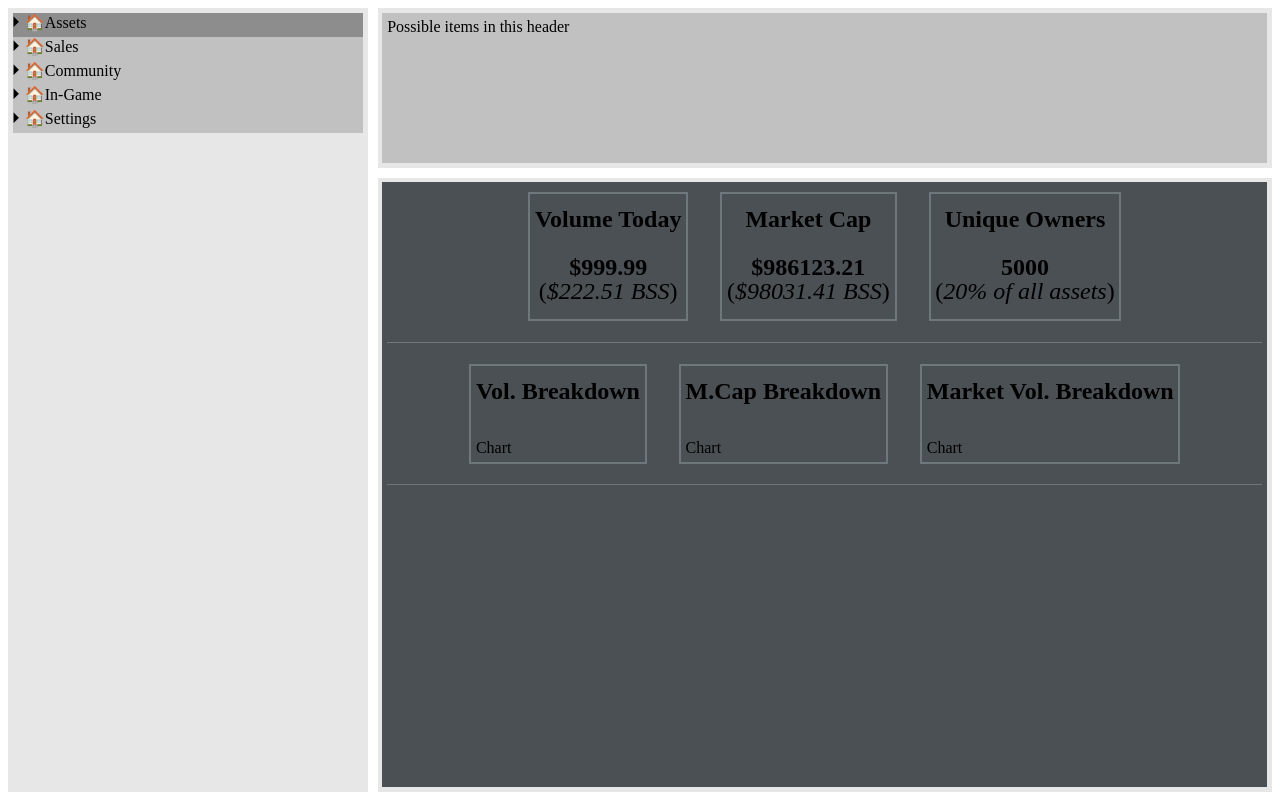
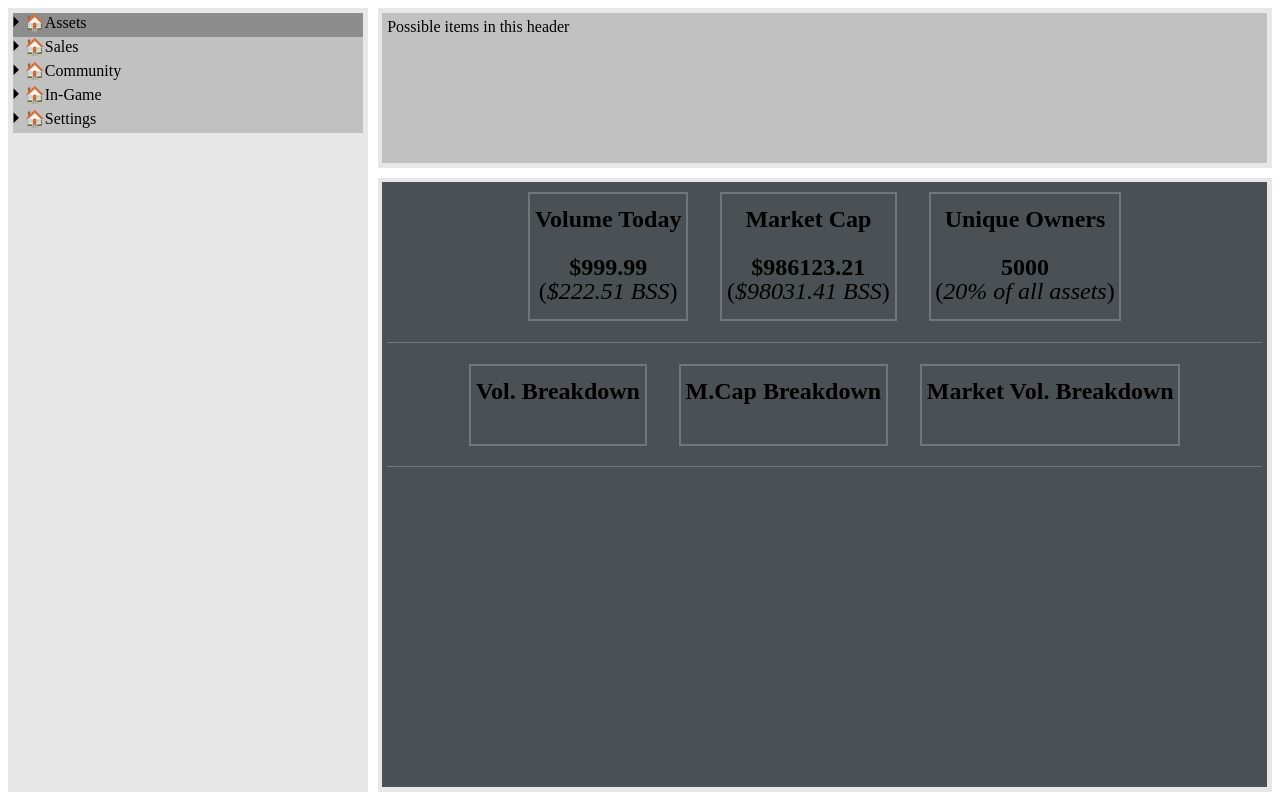
Before and after one commit to eggestig/Stat-Dashboard, a React (Create React App) app in the folder my-app/: page / in a window 1280 px wide. Built offline with nearby package versions, Linux system fonts and the light colour scheme.

Commit message:
Fix no stat info bug

```diff
--- a/my-app/package.json
+++ b/my-app/package.json
@@ -6,7 +6,9 @@
     "@testing-library/jest-dom": "^5.16.4",
     "@testing-library/react": "^13.3.0",
     "@testing-library/user-event": "^13.5.0",
+    "chart.js": "^3.8.0",
     "react": "^18.2.0",
+    "react-chartjs-2": "^4.2.0",
     "react-dom": "^18.2.0",
     "react-scripts": "5.0.1",
     "uuid": "^8.3.2",
--- a/my-app/src/App.js
+++ b/my-app/src/App.js
@@ -47,7 +47,7 @@ function App() {
 				<Header />
 			</div>
 			<div className="StatsWindowApp">
-				<StatsWindow pageStats={stats.pages[sidebar.find(elem => elem.selected).name]}/>
+				<StatsWindow pageStats={stats.pages[sidebar.find(elem => elem.selected).name]} stats={stats}/>
 			</div>
 		</>
 	);
--- a/my-app/src/StatsWindowApp/StatsWindow.js
+++ b/my-app/src/StatsWindowApp/StatsWindow.js
@@ -4,9 +4,12 @@ import './StatsWindow.css'
 
 export default function StatsWindow({pageStats}) {
 
-	const page = pageStats.containers.map(container => {
-		return <StatsWindowCont container={container} key={container.id}/>
-	})
+
+	const page = (!pageStats) ?
+		"Error: No such page!" :
+		pageStats.containers.map(container => {
+			return <StatsWindowCont container={container} key={container.id}/>
+		})
 
 	return (
 		<div className="StatsWindow">
--- a/my-app/src/StatsWindowApp/StatsWindowPieChart.js
+++ b/my-app/src/StatsWindowApp/StatsWindowPieChart.js
@@ -1,5 +1,13 @@
 import React from 'react'
 
-export default function StatsWindowPieChart({}) {
-	return <>Chart</>
+function getPieChart() {
+
 }
+
+export default function StatsWindowPieChart({data}) {
+	return (
+		<>
+			{getPieChart(data)}
+		</>
+	)
+}
```
Also changed, not shown: 1 other file (tests, documents, lock files or other folders).
